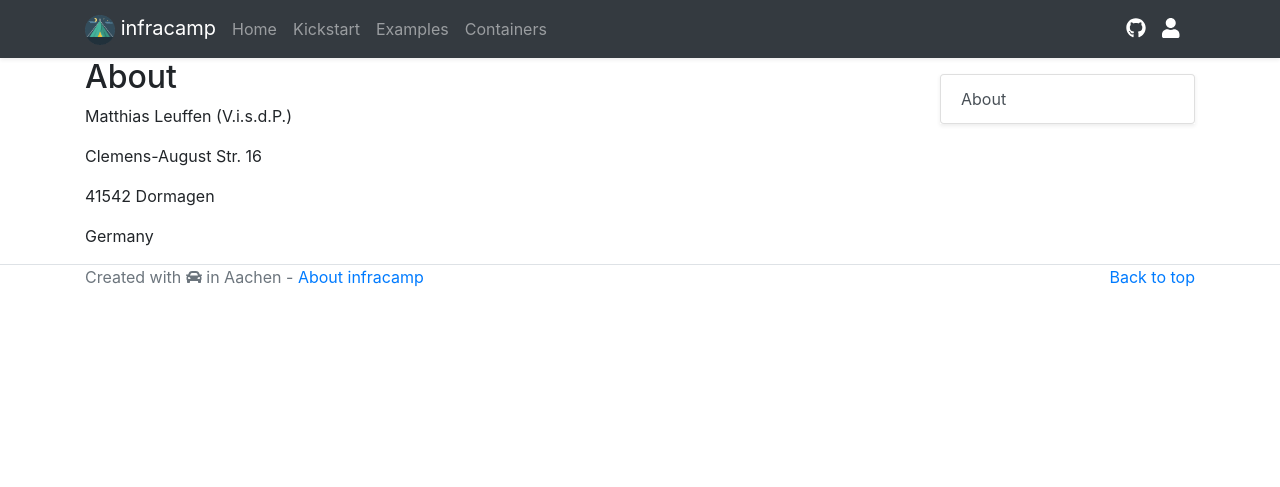
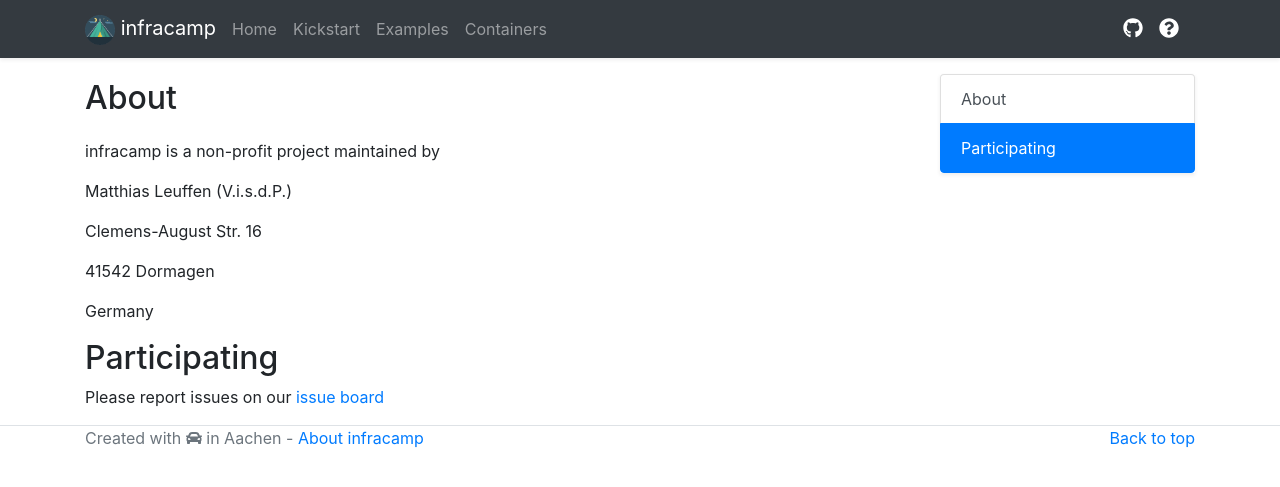
Before and after one commit to infracamp/infracamp, a Jekyll site: the page built from docs/about.md, in a window 1280 px wide. Shown: the top 487 px of the page. Built offline with Jekyll 4.4.1, drawn with Linux system fonts in a browser that asks for light colours; nearby versions of some CDN libraries; our own code applies the rules of GitHub Pages for plain Markdown files.

Commit message:
added link to issues

```diff
--- a/docs/_layouts/default.html
+++ b/docs/_layouts/default.html
@@ -40,8 +40,8 @@
                     <i class="fab fa-github"></i>
                 </a>
 
-                <a class="navbar-brand fa-2x align-middle" href="https://leuffen.de">
-                    <i class="fas fa-user"></i>
+                <a class="navbar-brand fa-2x align-middle" href="https://github.com/infracamp/infracamp/issues">
+                    <i class="fas fa-question-circle"></i>
                 </a>
             </div>
 
--- a/docs/about.md
+++ b/docs/about.md
@@ -1,4 +1,6 @@
-## About
+# About
+
+infracamp is a non-profit project maintained by
 
 Matthias Leuffen (V.i.s.d.P.)
 
@@ -7,3 +9,7 @@ Clemens-August Str. 16
 41542 Dormagen
 
 Germany
+
+## Participating
+
+Please report issues on our [issue board](https://github.com/infracamp/infracamp/issues)
```
